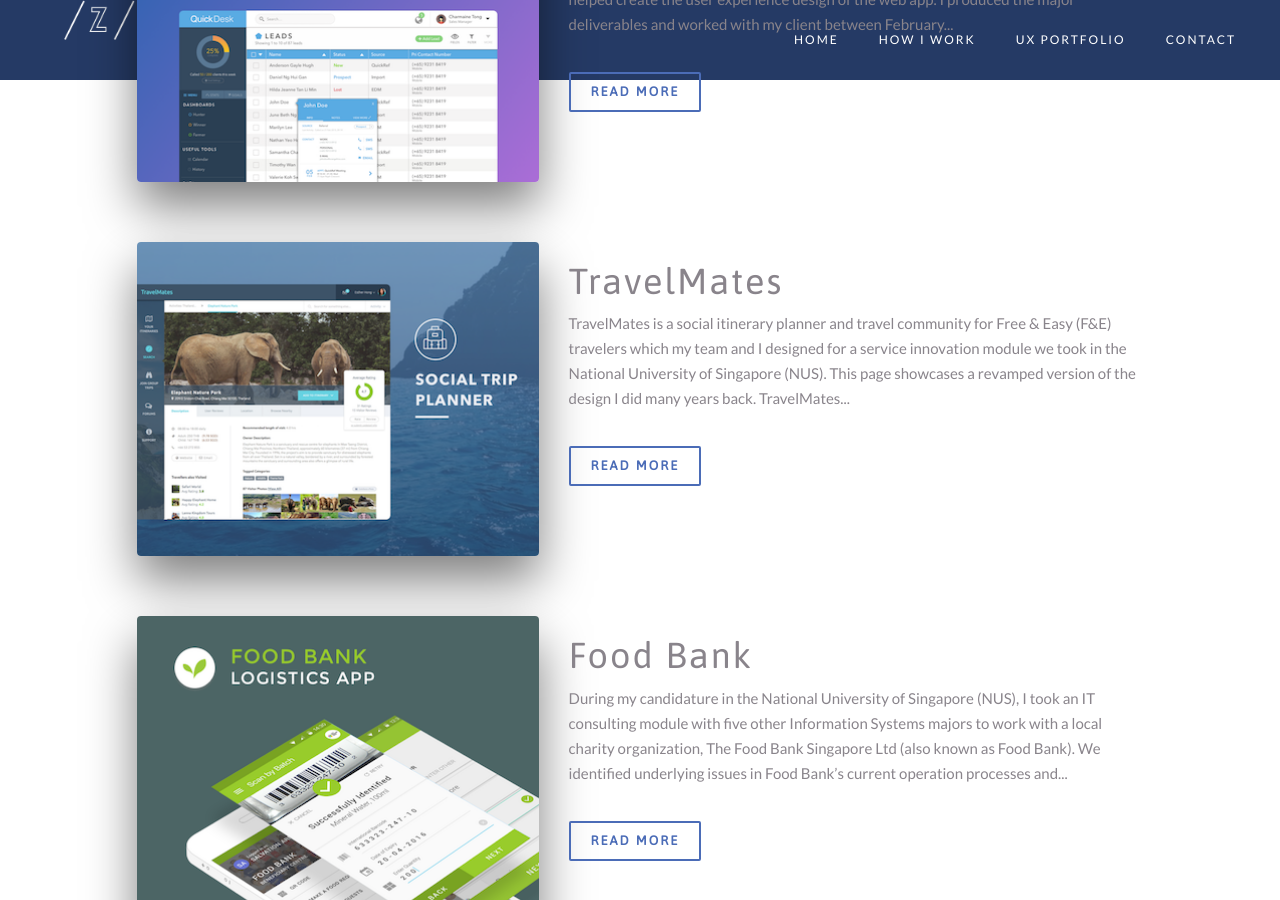
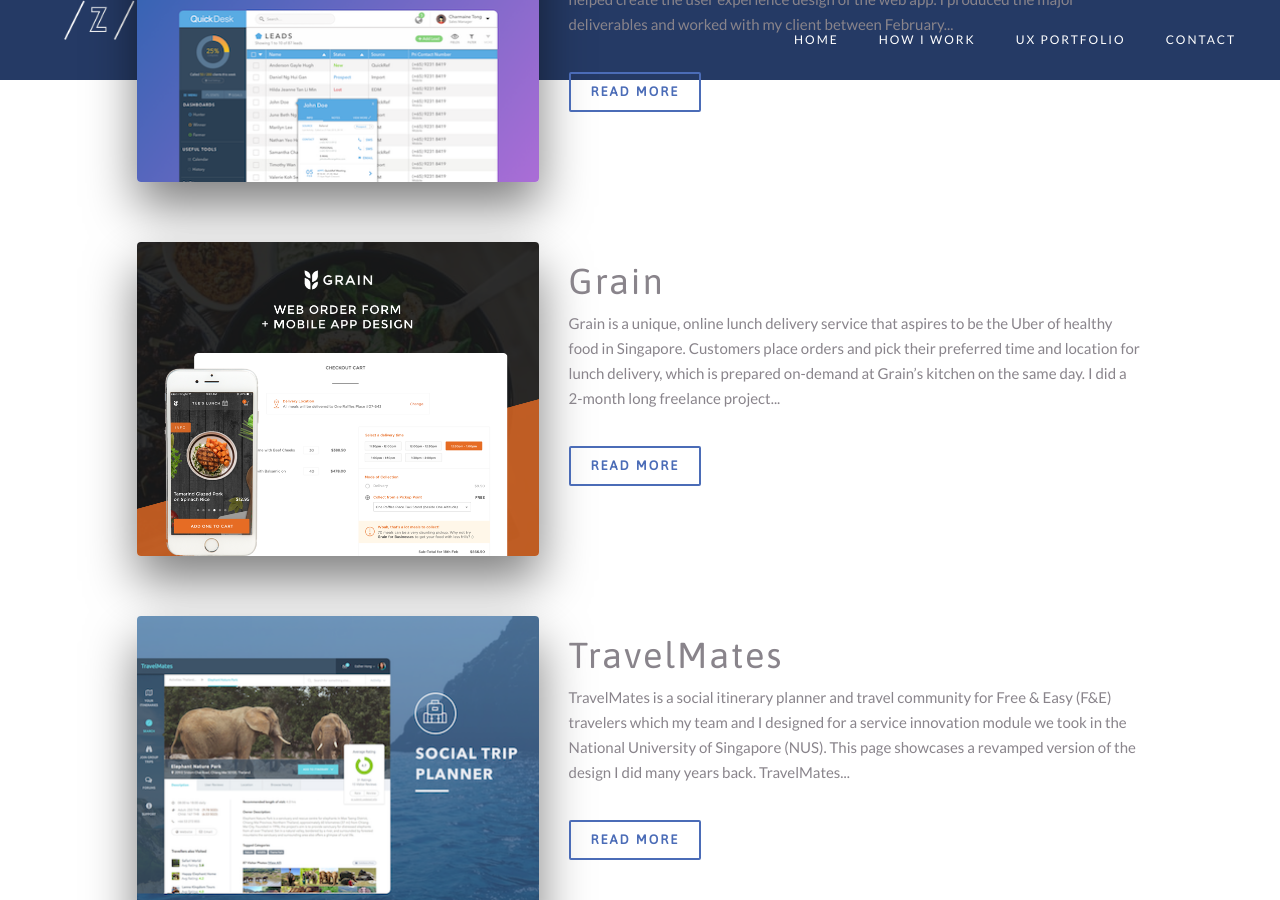
Before and after one commit to yzixuan/yzixuan.github.io, a Jekyll site: the page built from portfolio.html, in a window 1280 px wide and 900 px high, scrolled down 563 px. Built offline with Jekyll 4.4.1, drawn with Linux system fonts in a browser that asks for light colours; nearby versions of some CDN libraries.

Commit message:
add grain writeup

```diff
--- a/_posts/2016-06-12-foodbank.markdown
+++ b/_posts/2016-06-12-foodbank.markdown
@@ -1,7 +1,6 @@
 ---
 layout: post
 title:  "Food Bank"
-behance-url: https://www.behance.net/gallery/32452763/Travel-Mates-Trip-Itinerary-Planner-UI-Design
 date:   2016-06-12 00:57:38 +0800
 image: img/foodbank.png
 categories: food charity ui ux design sketch
--- /dev/null
+++ b/_posts/2016-07-12-grain.markdown
@@ -0,0 +1,155 @@
+---
+layout: post
+title:  "Grain"
+date:   2016-08-12 00:57:38 +0800
+image: img/grain.png
+categories: food delivery ui ux design sketch web mobile
+---
+
+Grain is a unique, online lunch delivery service that aspires to be the Uber of healthy food in Singapore. Customers place orders and pick their preferred time and location for lunch delivery, which is prepared on-demand at Grain's kitchen on the same day. I did a 2-month long freelance project from Feb 2016 to April 2016, and worked alongside Grain's co-founders and developers to re-design parts of the online delivery platform, as well as to come up with a design for an iOS app for making food orders.
+
+Target Audience:
+
+* Busy, office workers in the CBD
+* Companies, corporates
+* Health-conscious foodies
+
+&nbsp;
+
+### The Task
+
+I was given 2 assignments during my brief stint at Grain. Firstly, I had to come up with UI improvements to Grain's existing order form on their web application, and secondly, to come up with a mobile app design for customers to browse the daily menu place food orders on demand.
+
+Any form design ought to be simple and intuitive to the user. The ordering process should also ultimately be fuss-free.
+
+&nbsp;
+
+### Less Pop-Ups
+
+Previously, when a user visited the food customization page (called Grain Personalized), a dialog would pop up to notify the user that Grain is only available in hotzones if the user’s current address is not any one of the pickup points. Instead of a pop-­up window, I felt that we could allow the user to choose a hotzone before activating the Grain personalization form.
+
+&nbsp;
+
+![alt text]({{ "/img/grain/popup-previous.png" | prepend: site.baseurl }})
+
+&nbsp;
+
+This is the alternative I came up with to replace pop-up. I felt that if the user clicked on Grain Personalized and his address is currently nowhere near a hotzone, he should be allowed to select a pickup point easily, instead of having to navigate back to the account page to change the address. The selected pickup point could tentatively replace his current address for this personalized order.
+
+&nbsp;
+
+![alt text]({{ "/img/grain/popup-alt.png" | prepend: site.baseurl }})
+
+&nbsp;
+
+### Delivery Address Input
+
+As a user, I may want to select a hotzone (pickup point) without having to key in an actual address. My floor and unit number would also not be necessary if I just want to collect food from a pickup point.
+
+&nbsp;
+
+![alt text]({{ "/img/grain/delivery-previous.png" | prepend: site.baseurl }})
+
+&nbsp;
+
+Prior to signing for for an account on Grain, I was aware that there are specific pickup points where delivery is free. So when I was asked to input my delivery address, I wanted to select a pickup point right from the start, but I had no idea how to. So I had to refer to the FAQ section to check the hotzones, and then key in a physical address to be able to select the closest pickup point. I felt that this part could be made easier for a user who is just interested in collecting food from a hotzone.
+
+Instead, I felt that the user can either (1) choose a hotzone from a list or (2) enter a physical address. If the user chooses a hotzone, there is no need for him to enter floor and unit number, except for hotzones like Marina Bay Financial Center (to be elaborated further in the next page). If the user chooses to enter his physical address, it could just show the existing delivery address form.
+
+This was the alternative design I proposed for getting the user to input their delivery address:
+
+&nbsp;
+
+![alt text]({{ "/img/grain/delivery-alt.png" | prepend: site.baseurl }})
+
+&nbsp;
+
+If a user (STEP 1) chooses a hotzone where food can be delivered to any floor, an additional form could appear below to allow the user to (STEP 2) input a designated floor and unit number.
+
+&nbsp;
+
+### Checkout Page
+
+Grain's original checkout page’s design is relatively clean and simple enough for the user to select the delivery time too. However, the only way to remove an item from a cart is to type 0 in the quantity field, which may be a hassle for the user here. I also felt that the placement of the delivery location at the top of the order was not very noticeable, as I did not notice it until I scrolled to the top of the page again.
+
+&nbsp;
+
+![alt text]({{ "/img/grain/checkout-previous.png" | prepend: site.baseurl }})
+
+&nbsp;
+
+I felt that there should be an ‘x’ button next to the food description to make it easier for the user to remove items from the cart.
+
+The text description about delivery location could also be shifted to the right of the food order details, instead of displaying it at the top. This would also fit the user’s natural eye movement, where attention moves from left (food description) to right (delivery and time) and then to bottom (total due), instead of having to look up again.
+
+&nbsp;
+
+![alt text]({{ "/img/grain/checkout-alt.png" | prepend: site.baseurl }})
+
+&nbsp;
+
+### Address & Checkout Form Redesign
+
+I also redesigned Grain's address form to allow users to differentiate between the delivery and pickup option, and also to allow users in hotzone areas to still be able to choose the delivery option. I also wanted to find ways to encourage companies to check out Grain for Businesses when a large number of orders was entered during checkout.
+
+&nbsp;
+
+![alt text]({{ "/img/grain/address-form.png" | prepend: site.baseurl }})
+
+&nbsp;
+
+I removed the field where users choose delivery or pickup as their mode of collection. However, if the user’s address happens to be within a hotzone, they will be alerted of nearby pick up points which they can choose during the checkout process.
+
+&nbsp;
+
+![alt text]({{ "/img/grain/checkout-alt-2.png" | prepend: site.baseurl }})
+
+&nbsp;
+
+In addition, I made some changes to the checkout form to allow users choose their preferred mode of collection for their orders during their checkout instead of in the address form. Users may also choose a different mode of collection for each day.
+
+If the user’s address is within a hotzone, they would be able choose the mode of collection (either the delivery or pickup option) for different days. On the other hand, if the user’s address is not within a hotzone, then the default mode of collection would just be via delivery.
+
+&nbsp;
+
+![alt text]({{ "/img/grain/grain-for-biz.png" | prepend: site.baseurl }})
+
+&nbsp;
+
+If the user orders a number of meals beyond a certain threshold (e.g. 70) and selects pickup as a mode of collection, a message could appear to suggest the user to try Grain for Businesses instead. This is because we wanted to try to discourage companies from exploiting the free pickup option when they place bulk orders.
+
+&nbsp;
+
+### Mobile App Design
+
+&nbsp;
+
+![alt text]({{ "/img/grain/mobile-menu.png" | prepend: site.baseurl }})
+
+&nbsp;
+
+Each main dish’s photo should be preferably presented and displayed from a bird’s eye view. The table backdrop should also move along as the user scrolls through each dish.
+
+&nbsp;
+
+![alt text]({{ "/img/grain/menu-info.png" | prepend: site.baseurl }})
+
+&nbsp;
+
+In addition, when the user scrolls down or taps on the orange INFO ribbon on the left of the screen, more information about the dish is revealed (ingredients, nutritional info etc.) Nutritional Info could be presented in the form of progress circles to show the relative weight of each nutrition.
+
+&nbsp;
+
+![alt text]({{ "/img/grain/sides.png" | prepend: site.baseurl }})
+
+&nbsp;
+
+The sides and drinks can be accessed by scrolling to the last 2 screens. Since Grain’s menu is quite small (only 3 to 4 main dishes per week) and considering how most users’ priority in ordering are not the sides and drinks, it should not be too much of a hassle to scroll right to view the sides and drinks. The more important way to get users to order sides and drinks should still be through the ‘add to cart’ interaction described in the previous page.
+
+&nbsp;
+
+![alt text]({{ "/img/grain/extras.png" | prepend: site.baseurl }})
+
+&nbsp;
+
+Lastly, when a user adds a main dish to the cart, a modal appears to allow the user to add accompanying sides and drinks to their order. This acts as another way to encourage users to browse additional sides after selecting their main dish.
```
Also changed, not shown: img/grain.png (added), img/grain/address-form.png (added), img/grain/checkout-alt-2.png (added), img/grain/checkout-alt.png (added), img/grain/checkout-previous.png (added), img/grain/delivery-alt.png (added), img/grain/delivery-previous.png (added), img/grain/extras.png (added), img/grain/grain-for-biz.png (added), img/grain/menu-info.png (added), img/grain/mobile-menu.png (added), img/grain/popup-alt.png (added), img/grain/popup-previous.png (added), img/grain/sides.png (added), 1 other file.
